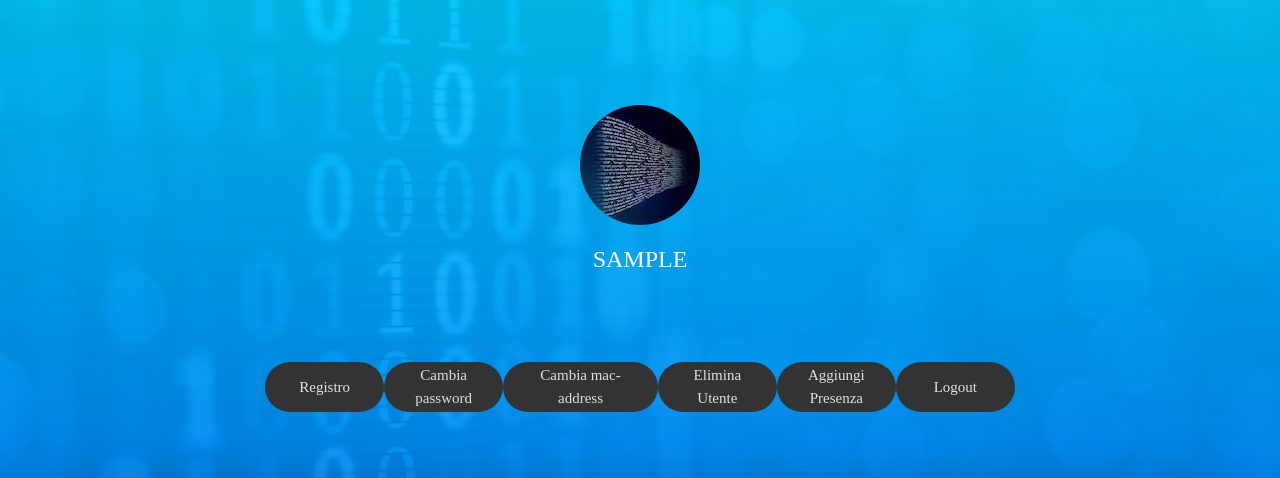
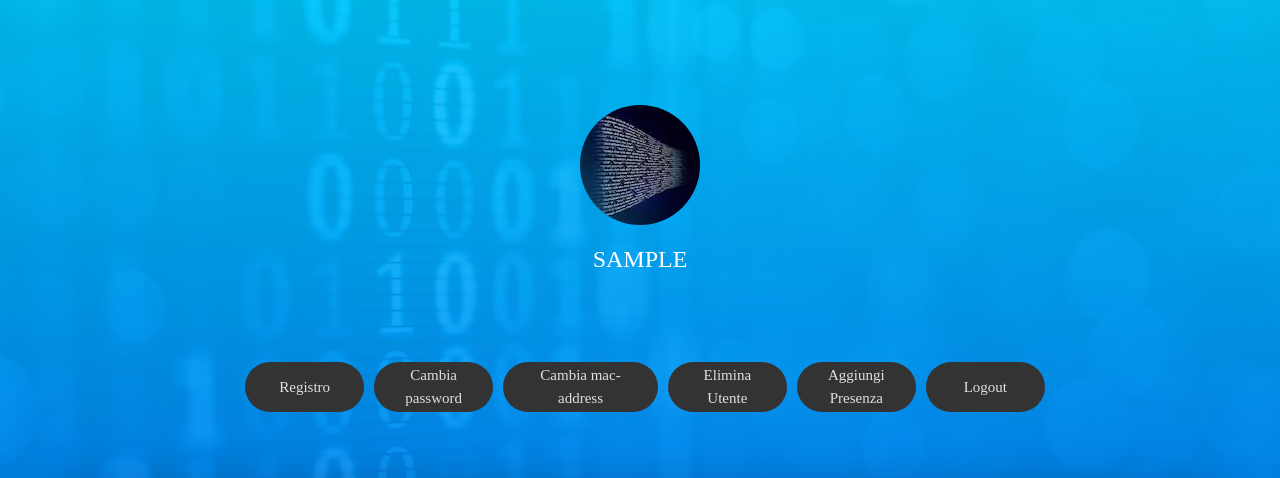
Before and after one commit to GiovanniBellorio/Frequency-Detection-Bluetooth, a Flask app: template src/templates/profilo.html in a window 1280 px wide. Shown: the top 478 px of the page. Run offline with Flask 2, Linux system fonts and the light colour scheme; the template is opened without the code that fills it: most values are stand-ins (such as "Sample title", 1, 10 or a date in 2020); some libraries are stand-ins or nearby versions; some web fonts are replaced.

Commit message:
modifica layout html
I pulsanti nel menù sono stati separati

```diff
--- a/src/templates/profilo.html
+++ b/src/templates/profilo.html
@@ -28,22 +28,22 @@
 					<span class="login100-form-title p-t-20 p-b-45">{{ username.upper()  }}</span>
 
 					<div class="container-table100">
-						<div class="container-login100-form-btn p-t-10" style="width:10%">
+						<div class="container-login100-form-btn m-l-10 p-t-10" style="width:10%">
 							<button class="login100-form-btn" type="submit" formaction="/registro">Registro</button>
 						</div>
-						<div class="container-login100-form-btn p-t-10" style="width:10%">
+						<div class="container-login100-form-btn m-l-10 p-t-10" style="width:10%">
 							<button class="login100-form-btn" type="submit" formaction="/view_modify_pwd_profilo">Cambia password</button>
 						</div>
-						<div class="container-login100-form-btn p-t-10" style="width:13%">
+						<div class="container-login100-form-btn m-l-10 p-t-10" style="width:13%">
 							<button class="login100-form-btn" type="submit" formaction="/view_modify_mac">Cambia mac-address</button>
 						</div>
-						<div class="container-login100-form-btn p-t-10" style="width:10%">
+						<div class="container-login100-form-btn m-l-10 p-t-10" style="width:10%">
 							<button class="login100-form-btn" type="submit" formaction="/elimina_utente">Elimina Utente</button>
 						</div>
-						<div class="container-login100-form-btn p-t-10" style="width:10%">
+						<div class="container-login100-form-btn m-l-10 p-t-10" style="width:10%">
 							<button class="login100-form-btn" type="submit" formaction="/aggiungi_presenza">Aggiungi Presenza</button>
 						</div>
-						<div class="container-login100-form-btn p-t-10" style="width:10%">
+						<div class="container-login100-form-btn m-l-10 p-t-10" style="width:10%">
 							<button class="login100-form-btn" type="submit" formaction="/logout">Logout</button>
 						</div>
 					</div>
```
Also changed, not shown: src/templates/registro.html (+9 -9 lines).
